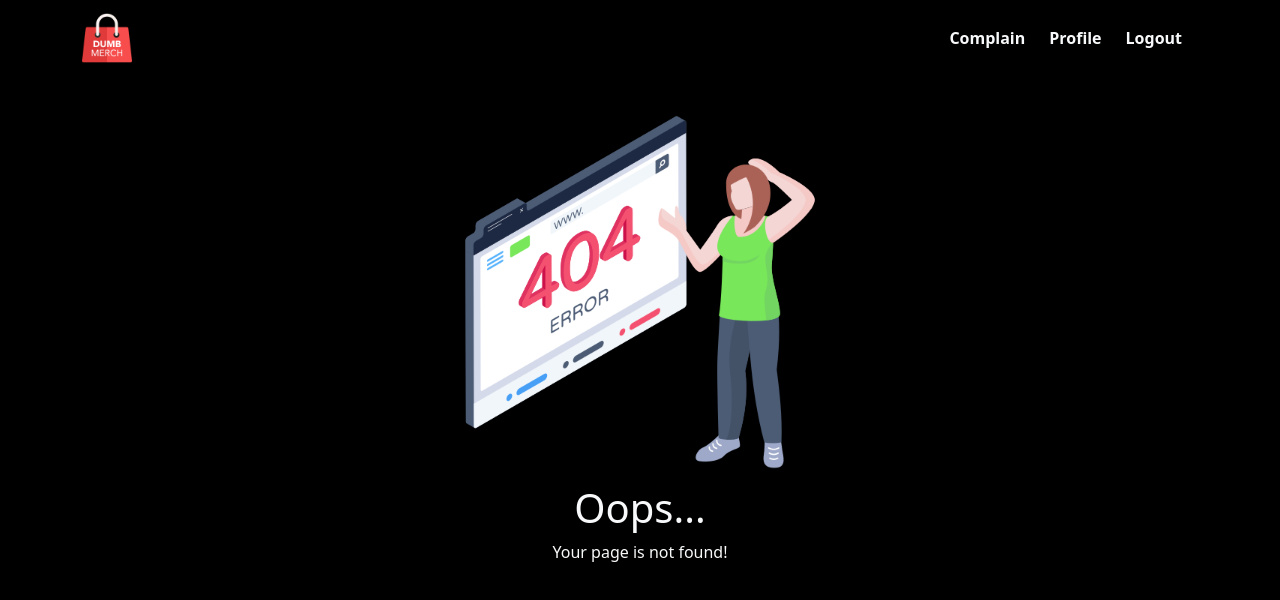
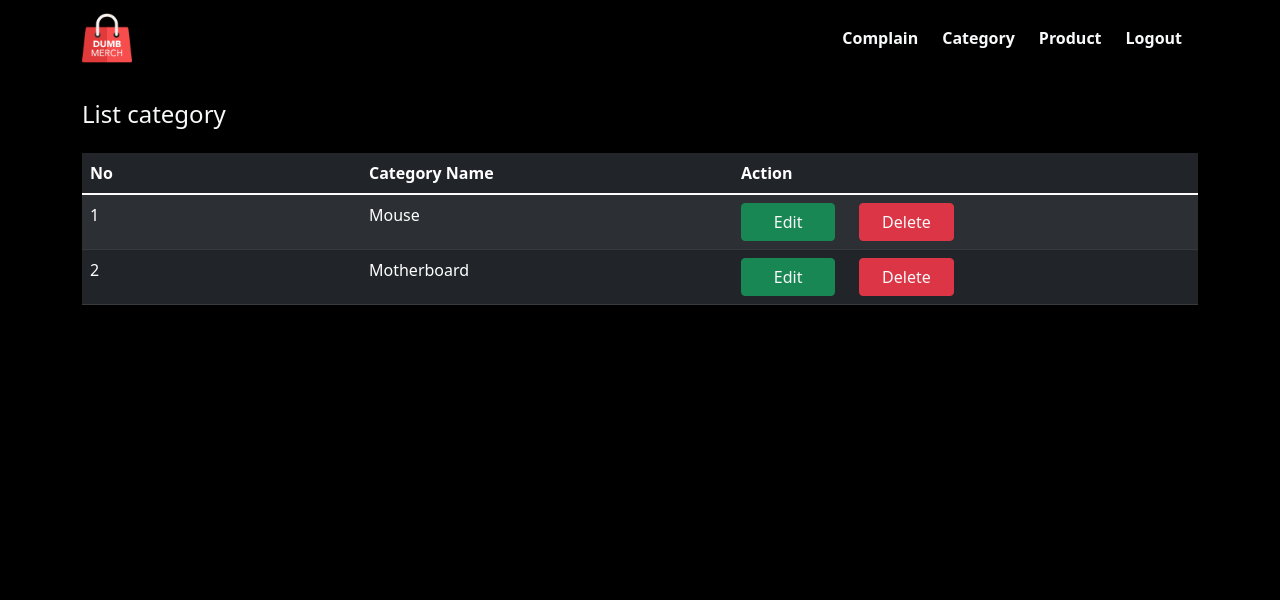
Before and after one commit to naufal55/mnaufal_DumbMerch, a React (Create React App) app: page /category-list in a window 1280 px wide. Before the commit this address had no page. Shown: the top 600 px of the page. Built offline with nearby package versions, Linux system fonts and the light colour scheme.

Commit message:
penambahan fitur product lis page

```diff
--- a/src/App.js
+++ b/src/App.js
@@ -2,16 +2,16 @@ import { useState } from "react";
 import { BrowserRouter, Route, Routes } from "react-router-dom";
 import MainNavbar from "./Component/MainNavbar";
 import { PrivateOut, PrivateRoute } from "./Component/PrivateRoute";
-import { DetailPage, HomePages, LoginPages, NotFound, Profile, RegisterPages } from "./Pages";
+import { CategoryList, DetailPage, EditProduct, HomePages, LoginPages, NotFound, Profile, RegisterPages } from "./Pages";
 
 function App() {
   // const [isLogin, setIslogin] = useState(localStorage.getItem('user'))
   // const isLogin = localStorage.getItem('user')
   const isLogin = true
-  console.log(isLogin);
+  const isAdmin = true
   return (
     <BrowserRouter>
-      {isLogin? <MainNavbar /> : ""}
+      {isLogin? <MainNavbar admin={isAdmin}/> : ""}
       <Routes>
         <Route path="*" element={<NotFound />} />
         <Route path="/" element={<PrivateOut login={isLogin} />}>
@@ -25,6 +25,8 @@ function App() {
           <Route path="/homepage" element={<HomePages />} />
           <Route path="/detail-page/:id" element={<DetailPage />} />
           <Route path="/profile" element={<Profile />} />
+          <Route path="/category-list" element={<CategoryList />} />
+          <Route path="/edit-product/:id" element={<EditProduct />} />
           {/* <Route path="/logout" /> */}
         </Route>
       </Routes>
--- a/src/Component/MainNavbar.js
+++ b/src/Component/MainNavbar.js
@@ -5,9 +5,8 @@ import Logo from "../Assets/Logo.png";
 import NavLink from "../Atom/NavLink";
 
 const MainNavbar = (props) => {
-  const {isAdmin, setIsLogin} = useState(true)
-
-  // const isAdmin = true
+  // const {isAdmin, setIsLogin} = useState(true)
+  const isAdmin = props.admin
   const navigate = useNavigate()
 
   const handleProf = () => {
@@ -25,7 +24,7 @@ const MainNavbar = (props) => {
           {
             isAdmin ?
             <>
-            <NavLink label="Category" color="text-light" to="#link"/>
+            <NavLink label="Category" color="text-light" click={()=>navigate('/category-list')}/>
             <NavLink label="Product" color="text-light" to="#link"/>
             </>
             :
--- /dev/null
+++ b/src/Component/ModalDelete.js
@@ -0,0 +1,23 @@
+import React from "react";
+import { Button, Modal } from "react-bootstrap";
+
+export default function InfoModal(props) {
+  return (
+    <>
+      <Modal show={props.show} onHide={props.close} centered>
+        <Modal.Header closeButton>
+          <Modal.Title>Delete Data</Modal.Title>
+        </Modal.Header>
+        <Modal.Body>Are you sure you want delete this data?</Modal.Body>
+        <Modal.Footer>
+          <Button className="w-25" variant="secondary" onClick={props.close}>
+            yes
+          </Button>
+          <Button className="w-25" variant="danger" onClick={props.close}>
+            no
+          </Button>
+        </Modal.Footer>
+      </Modal>
+    </>
+  );
+}
--- /dev/null
+++ b/src/Pages/CategoryList.js
@@ -0,0 +1,53 @@
+import React,{useState} from "react";
+import { Col, Container, Row, Table } from "react-bootstrap";
+import { useNavigate } from "react-router-dom";
+import ModalDelete from "../Component/ModalDelete.js";
+import MainButton from "../Atom/MainButton";
+import data from "../Assets/DataDummy.js";
+
+const CategoryList = () => {
+  const navigate = useNavigate();
+  const [show, setShow] = useState(false);
+  const handleClose = () => setShow(false);
+  const handleShow = () => setShow(true)
+  return (
+    <Container>
+      <h4 className="text-light my-4">List category</h4>
+      <Table striped hover variant="dark">
+        <thead>
+          <tr>
+            <th className="col-3">No</th>
+            <th className="col-4">Category Name</th>
+            <th className="col-5">Action</th>
+          </tr>
+        </thead>
+        <tbody>
+          {data.map((item) => {
+            const handleEdit = () => {
+              navigate("/edit-product/" + item.id);
+            };
+            return (
+              <tr>
+                <td>{item.id + 1}</td>
+                <td>{item.namabarang}</td>
+                <td>
+                  <Row>
+                    <Col md={3}>
+                      <MainButton click={handleEdit} color="success" type="button" btn="Edit"/>
+                    </Col>
+                    <Col md={3}>
+                      <MainButton click={handleShow} color="danger" type="button" btn="Delete"/>
+                    </Col>
+                  </Row>
+                </td>
+              </tr>
+            );
+          })}
+        </tbody>
+      </Table>
+      <ModalDelete show={show} close={handleClose}/>
+    </Container>
+  );
+};
+
+export default CategoryList;
--- /dev/null
+++ b/src/Pages/EditProduct.js
@@ -0,0 +1,18 @@
+import React from "react";
+import { Container } from "react-bootstrap";
+import InputColumn from "../Atom/InputColumn";
+import MainButton from "../Atom/MainButton";
+
+const EditProduct = () => {
+  return (
+    <Container>
+      <h4 className="text-light my-4">Edit Category</h4>
+      <div className="my-5">
+        <InputColumn />
+      </div>
+      <MainButton color="success" btn="Save" />
+    </Container>
+  );
+};
+
+export default EditProduct;
--- a/src/Pages/index.js
+++ b/src/Pages/index.js
@@ -1,8 +1,11 @@
+import CategoryList from "./CategoryList";
 import DetailPage from "./DetailPage";
+import EditProduct from "./EditProduct";
 import HomePages from "./HomePages";
 import LoginPages from "./LoginPages";
 import NotFound from "./NotFound";
 import Profile from "./Profile";
 import RegisterPages from "./RegisterPages";
 
-export {Profile,DetailPage,NotFound,LoginPages, RegisterPages, HomePages}
+
+export {EditProduct,Profile,DetailPage,NotFound,LoginPages, RegisterPages, HomePages, CategoryList}
```
Also changed, not shown: src/Pages/ProductList.js (added).
